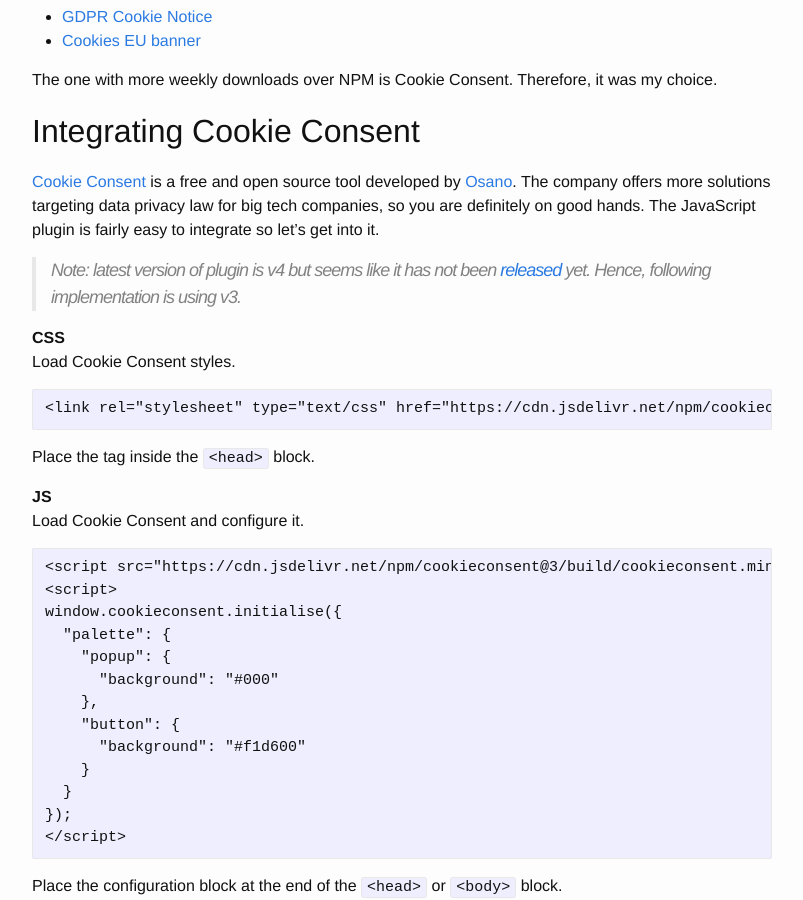
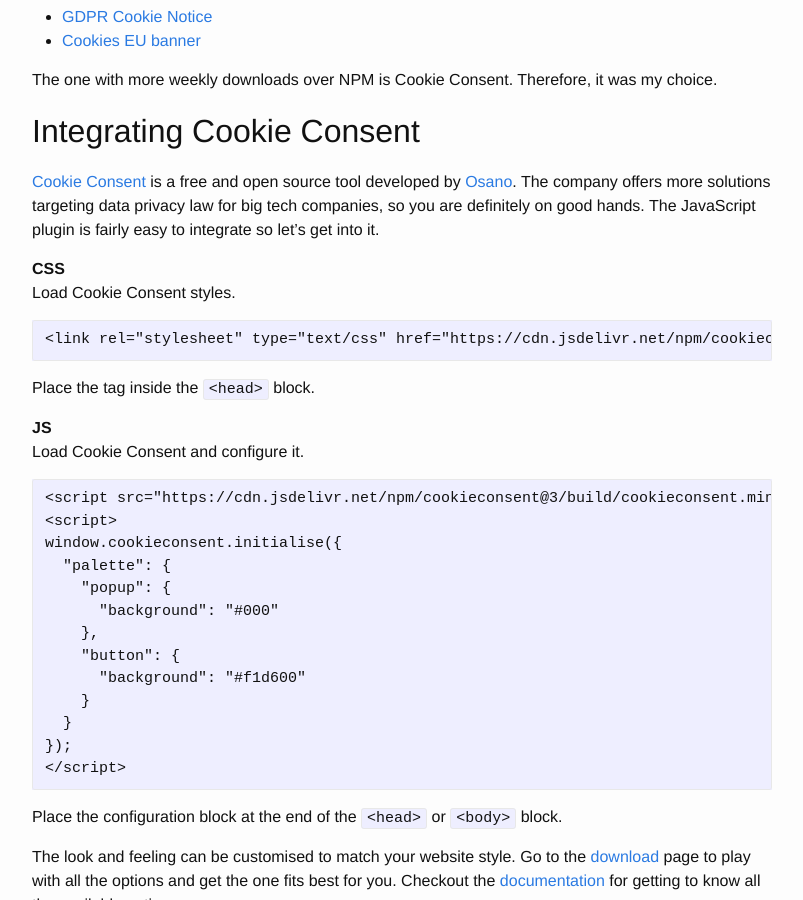
Before and after one commit to luciomartinez/luciomartinez.github.io, a Jekyll site: the page built from _posts/2020-08-26-enable-cookie-banner-in-10-minutes.markdown, in a window 1280 px wide and 900 px high, scrolled down 987 px. Shown: the whole window, without its empty margins (238-1041 px from the left). Built offline with Jekyll 4.4.1, drawn with Linux system fonts in a browser that asks for light colours; comment, search, counter and statistics services are not loaded.

Commit message:
Remove versioning note

```diff
--- a/_posts/2020-08-26-enable-cookie-banner-in-10-minutes.markdown
+++ b/_posts/2020-08-26-enable-cookie-banner-in-10-minutes.markdown
@@ -43,9 +43,6 @@
 [Cookie Consent](https://www.osano.com/cookieconsent) is a free and open source tool developed by [Osano](https://www.osano.com).
 The company offers more solutions targeting data privacy law for big tech companies, so you are definitely on good hands.
 The JavaScript plugin is fairly easy to integrate so let's get into it.
-
-> Note: latest version of plugin is v4 but seems like it has not been [released](https://twitter.com/delucioux/status/1298666264794222592/retweets/with_comments) yet.
-Hence, following implementation is using v3.
 
 __CSS__
 Load Cookie Consent styles.
```
